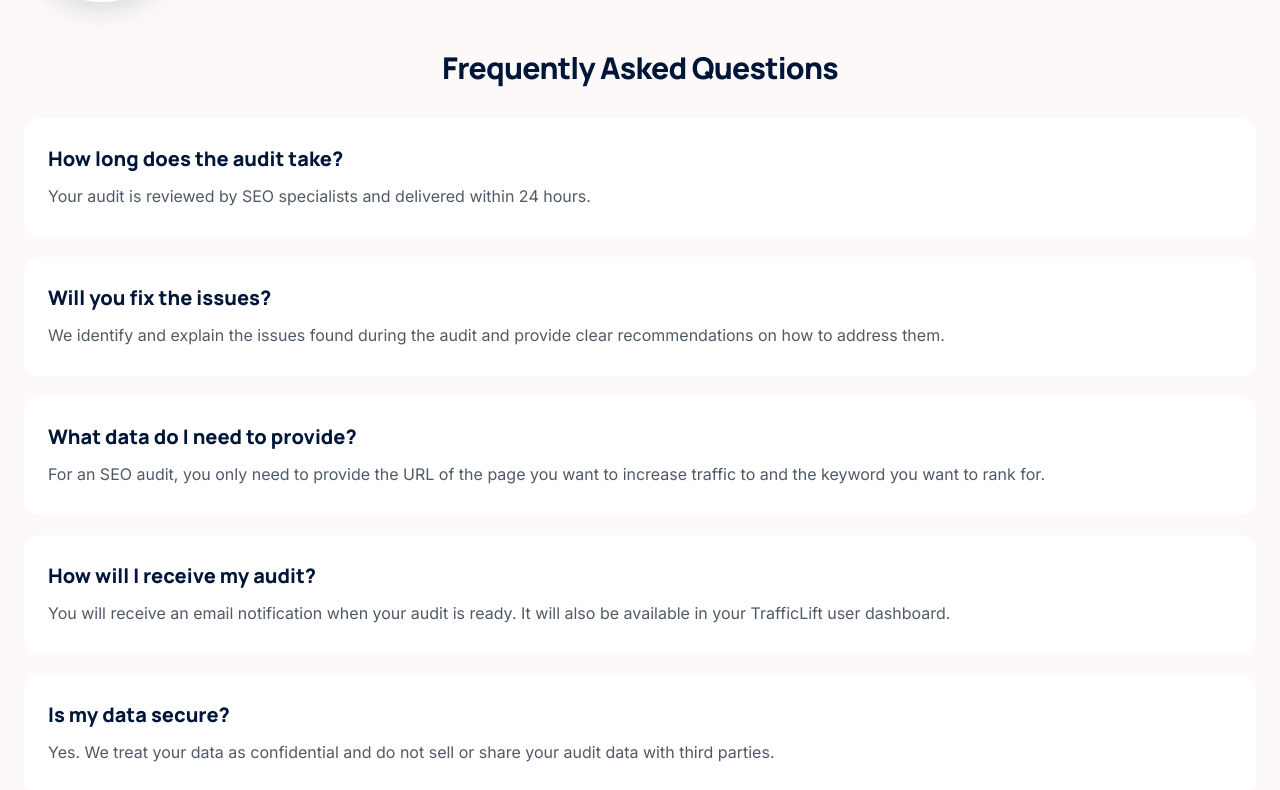
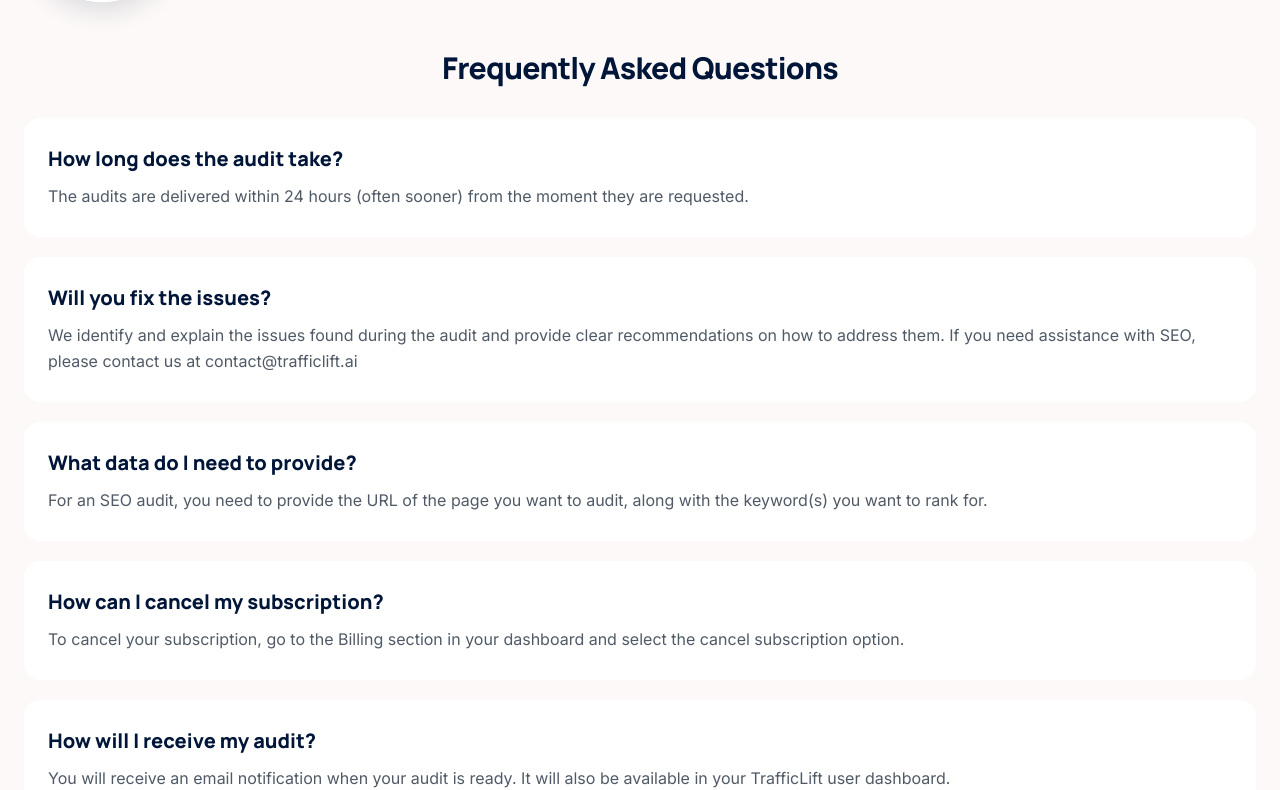
Before and after one commit to alexisaurelius/trafficlift-web, a Next.js app: page / in a window 1280 px wide. Shown: the part 4499-5289 px from the top of the page. Built offline with nearby package versions, Linux system fonts and the light colour scheme; no server answers.

Commit message:
Update homepage FAQ copy and add cancellation question
Co-authored-by: Cursor <cursoragent@cursor.com>

```diff
--- a/src/app/page.tsx
+++ b/src/app/page.tsx
@@ -566,15 +566,19 @@ export default async function Home() {
             {[
               {
                 q: "How long does the audit take?",
-                a: "Your audit is reviewed by SEO specialists and delivered within 24 hours.",
+                a: "The audits are delivered within 24 hours (often sooner) from the moment they are requested.",
               },
               {
                 q: "Will you fix the issues?",
-                a: "We identify and explain the issues found during the audit and provide clear recommendations on how to address them.",
+                a: "We identify and explain the issues found during the audit and provide clear recommendations on how to address them. If you need assistance with SEO, please contact us at contact@trafficlift.ai",
               },
               {
                 q: "What data do I need to provide?",
-                a: "For an SEO audit, you only need to provide the URL of the page you want to increase traffic to and the keyword you want to rank for.",
+                a: "For an SEO audit, you need to provide the URL of the page you want to audit, along with the keyword(s) you want to rank for.",
+              },
+              {
+                q: "How can I cancel my subscription?",
+                a: "To cancel your subscription, go to the Billing section in your dashboard and select the cancel subscription option.",
               },
               {
                 q: "How will I receive my audit?",
```
